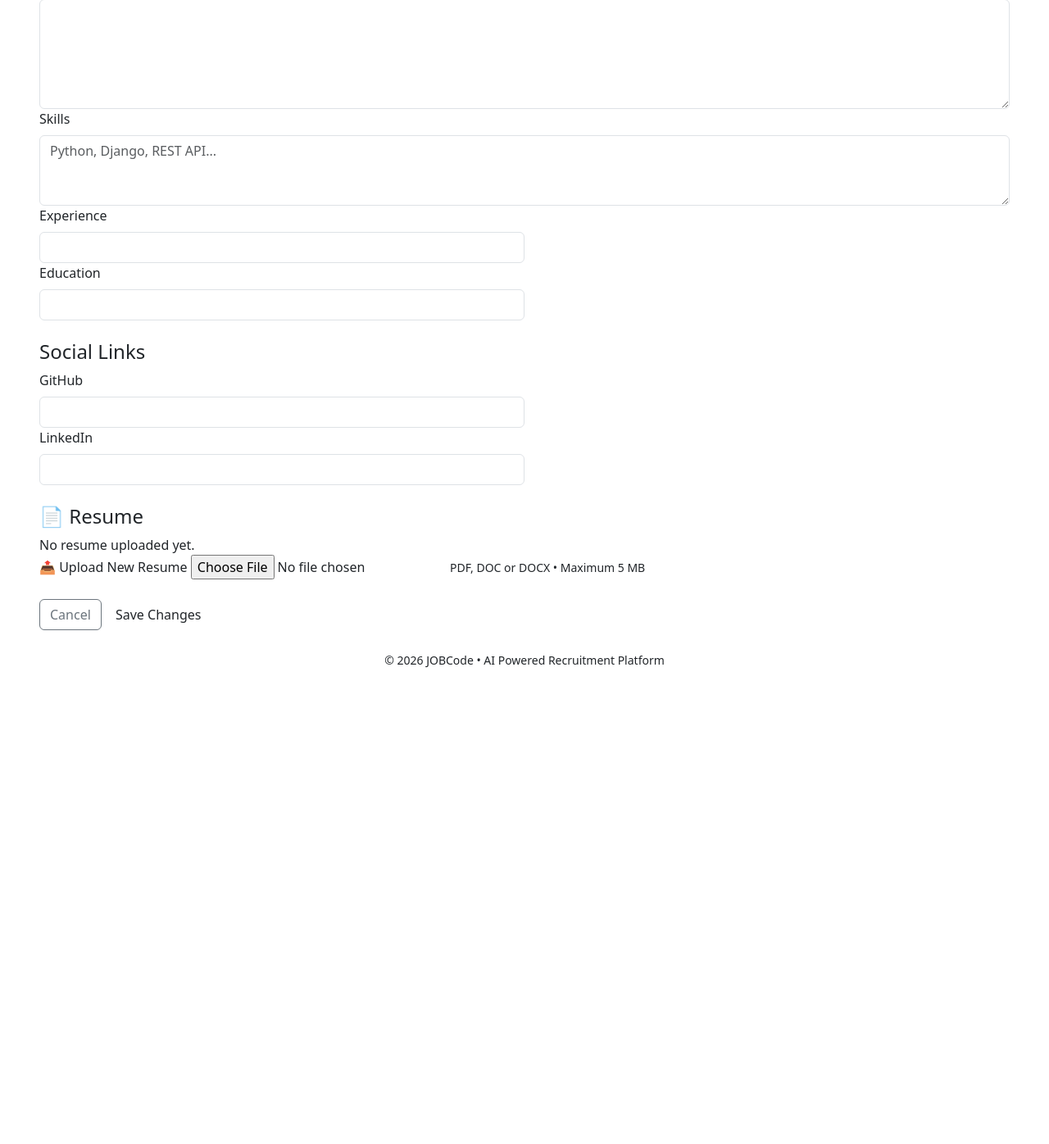
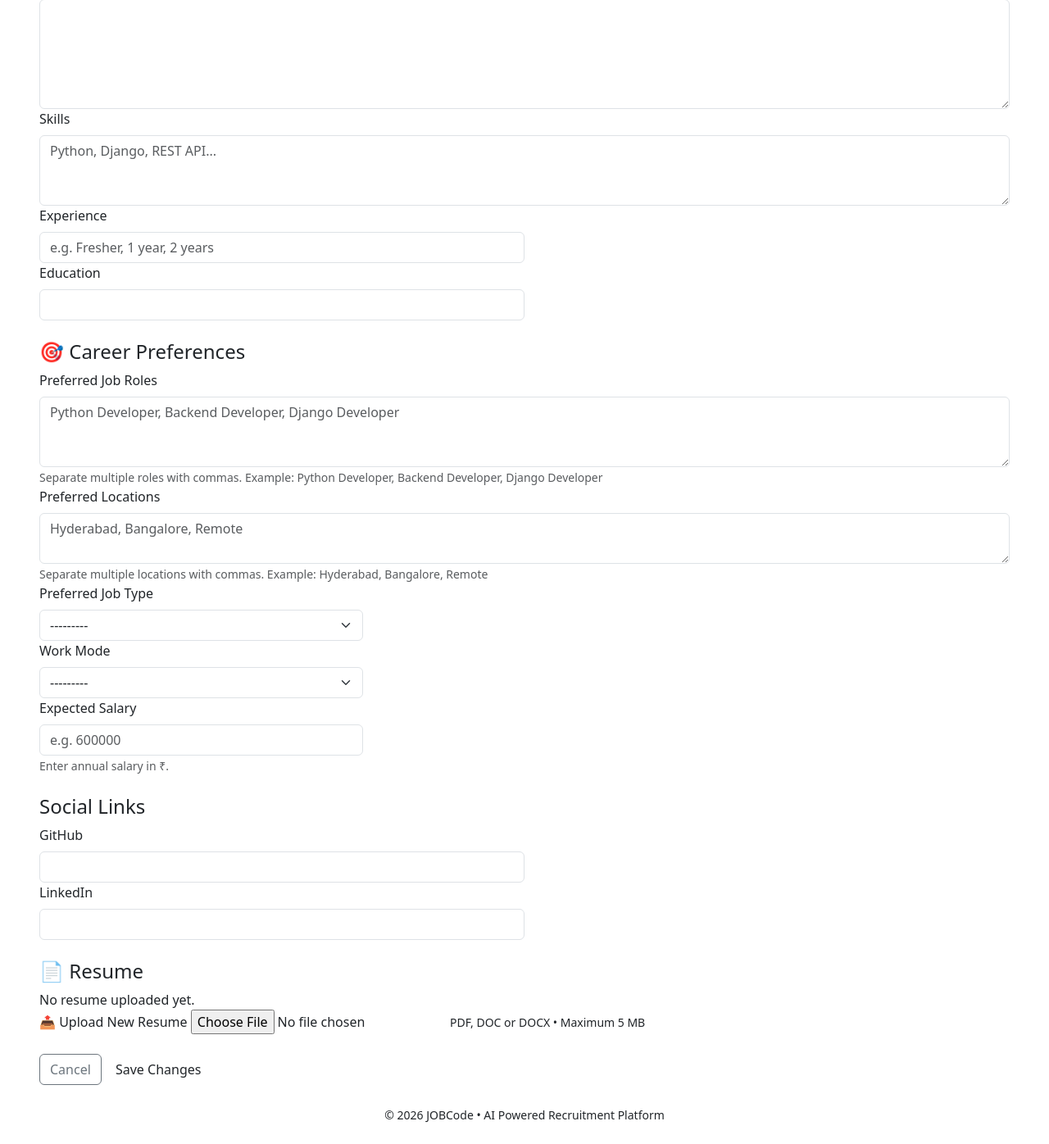
Before and after one commit to Jawahar28/AI-Powered-Job-Portal, a Django app: page /profile/edit/ in a window 1280 px wide. Shown: the part 919-2315 px from the top of the page at 82% size. Before the commit the page ends 1734 px from the top, so only its background shows below. Run offline with Django 5.2, Linux system fonts and the light colour scheme; the visitor is signed in with stand-in values (Sample User, id 1).

Commit message:
Added New Features in Profile Section

```diff
--- a/accounts/forms.py
+++ b/accounts/forms.py
@@ -76,6 +76,7 @@ class LoginForm(AuthenticationForm):
     )
 
 class CandidateProfileForm(forms.ModelForm):
+
     class Meta:
         model = CandidateProfile
 
@@ -87,6 +88,14 @@ class CandidateProfileForm(forms.ModelForm):
             "bio",
             "skills",
             "experience",
+
+            # Career preferences
+            "preferred_roles",
+            "preferred_locations",
+            "preferred_job_type",
+            "work_mode",
+            "expected_salary",
+
             "education",
             "github",
             "linkedin",
@@ -94,24 +103,101 @@ class CandidateProfileForm(forms.ModelForm):
         ]
 
         widgets = {
-            "phone": forms.TextInput(attrs={"class": "form-control"}),
-            "location": forms.TextInput(attrs={"class": "form-control"}),
-            "headline": forms.TextInput(attrs={"class": "form-control"}),
-            "bio": forms.Textarea(attrs={
-                "class": "form-control",
-                "rows": 5
-            }),
-            "skills": forms.Textarea(attrs={
-                "class": "form-control",
-                "rows": 3,
-                "placeholder": "Python, Django, REST API..."
-            }),
-            "experience": forms.TextInput(attrs={"class": "form-control"}),
-            "education": forms.TextInput(attrs={"class": "form-control"}),
-            "github": forms.URLInput(attrs={"class": "form-control"}),
-            "linkedin": forms.URLInput(attrs={"class": "form-control"}),
+
+            "phone": forms.TextInput(
+                attrs={
+                    "class": "form-control",
+                }
+            ),
+
+            "location": forms.TextInput(
+                attrs={
+                    "class": "form-control",
+                }
+            ),
+
+            "headline": forms.TextInput(
+                attrs={
+                    "class": "form-control",
+                }
+            ),
+
+            "bio": forms.Textarea(
+                attrs={
+                    "class": "form-control",
+                    "rows": 5,
+                }
+            ),
+
+            "skills": forms.Textarea(
+                attrs={
+                    "class": "form-control",
+                    "rows": 3,
+                    "placeholder": "Python, Django, REST API...",
+                }
+            ),
+
+            "experience": forms.TextInput(
+                attrs={
+                    "class": "form-control",
+                    "placeholder": "e.g. Fresher, 1 year, 2 years",
+                }
+            ),
+
+            "preferred_roles": forms.Textarea(
+                attrs={
+                    "class": "form-control",
+                    "rows": 3,
+                    "placeholder": "Python Developer, Backend Developer, Django Developer",
+                }
+            ),
+
+            "preferred_locations": forms.Textarea(
+                attrs={
+                    "class": "form-control",
+                    "rows": 2,
+                    "placeholder": "Hyderabad, Bangalore, Remote",
+                }
+            ),
+
+            "preferred_job_type": forms.Select(
+                attrs={
+                    "class": "form-select",
+                }
+            ),
+
+            "work_mode": forms.Select(
+                attrs={
+                    "class": "form-select",
+                }
+            ),
+
+            "expected_salary": forms.NumberInput(
+                attrs={
+                    "class": "form-control",
+                    "placeholder": "e.g. 600000",
+                    "min": 0,
+                }
+            ),
+
+            "education": forms.TextInput(
+                attrs={
+                    "class": "form-control",
+                }
+            ),
+
+            "github": forms.URLInput(
+                attrs={
+                    "class": "form-control",
+                }
+            ),
+
+            "linkedin": forms.URLInput(
+                attrs={
+                    "class": "form-control",
+                }
+            ),
         }
-
 class UserUpdateForm(forms.ModelForm):
 
     class Meta:
--- a/accounts/models.py
+++ b/accounts/models.py
@@ -4,19 +4,40 @@ from django.contrib.auth.models import User
 # Create your models here.
 class CandidateProfile(models.Model):
     user = models.OneToOneField(User, on_delete=models.CASCADE, related_name='profile')
+
     profile_picture = models.ImageField(upload_to='profile_pictures/', blank=True, null=True)
     phone = models.CharField(max_length=15, blank=True)
     location = models.CharField(max_length=100, blank=True)
+
     headline = models.CharField(max_length=150, blank=True)
     bio = models.TextField(blank=True)
+
     skills = models.TextField(blank=True, help_text="Separate skills using commas")
     experience = models.CharField(max_length=100, blank=True)
+
+    preferred_roles = models.TextField(blank=True, help_text="Separate preferred job roles using commas")
+    preferred_locations = models.TextField(blank=True, help_text="Separate preferred locations using commas")
+    preferred_job_type = models.CharField(max_length=2, choices=[
+        ("FT", "Full Time"),
+        ("PT", "Part Time"),
+        ("IN", "Internship"),
+    ], blank=True)
+    work_mode = models.CharField(max_length=20, choices= [
+        ("REMOTE", "Remote"),
+        ("HYBRID", "Hybrid"),
+        ("ONSITE", "Onsite")], blank=True)
+
+    expected_salary = models.PositiveIntegerField(blank=True, null=True)
+
     education = models.CharField(max_length=200, blank=True)
     github = models.URLField(blank=True)
     linkedin = models.URLField(blank=True)
+
     resume = models.FileField(upload_to='resumes/',blank=True, null=True)
+
     created_at = models.DateTimeField(auto_now_add=True)
     updated_at = models.DateTimeField(auto_now=True)
+
     resume_text = models.TextField(blank=True)
 
     def __str__(self):
--- a/accounts/templates/accounts/candidate/edit_profile.html
+++ b/accounts/templates/accounts/candidate/edit_profile.html
@@ -240,6 +240,86 @@ Edit Profile
                     </div>
                 </div>
 
+                <!-- ==========================
+                    Career Preferences
+                =========================== -->
+
+                <div class="glass-section preferences-section">
+
+                    <h4 class="section-title">
+                        🎯 Career Preferences
+                    </h4>
+
+                    <div class="col-12">
+
+                        <label class="form-label">
+                            Preferred Job Roles
+                        </label>
+
+                        {{ form.preferred_roles }}
+
+                        <small class="text-muted">
+                            Separate multiple roles with commas.
+                            Example: Python Developer, Backend Developer, Django Developer
+                        </small>
+
+                    </div>
+
+
+                    <div class="col-12">
+
+                        <label class="form-label">
+                            Preferred Locations
+                        </label>
+
+                        {{ form.preferred_locations }}
+
+                        <small class="text-muted">
+                            Separate multiple locations with commas.
+                            Example: Hyderabad, Bangalore, Remote
+                        </small>
+
+                    </div>
+
+
+                    <div class="col-md-4">
+
+                        <label class="form-label">
+                            Preferred Job Type
+                        </label>
+
+                        {{ form.preferred_job_type }}
+
+                    </div>
+
+
+                    <div class="col-md-4">
+
+                        <label class="form-label">
+                            Work Mode
+                        </label>
+
+                        {{ form.work_mode }}
+
+                    </div>
+
+
+                    <div class="col-md-4">
+
+                        <label class="form-label">
+                            Expected Salary
+                        </label>
+
+                        {{ form.expected_salary }}
+
+                        <small class="text-muted">
+                            Enter annual salary in ₹.
+                        </small>
+
+                    </div>
+
+                </div>
+
                     <!-- ==========================
                          Social Links
                     =========================== -->
```
Also changed, not shown: accounts/migrations/0009_candidateprofile_expected_salary_and_more.py (added).
